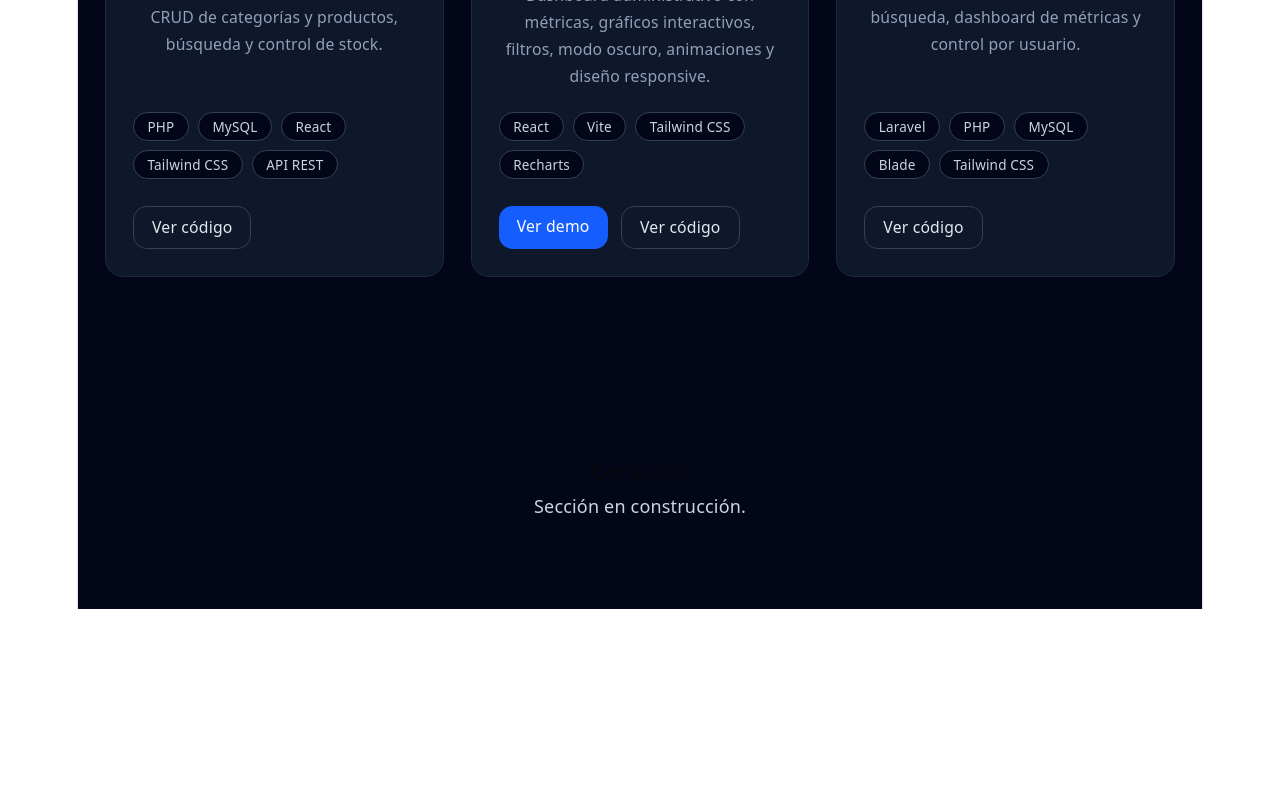
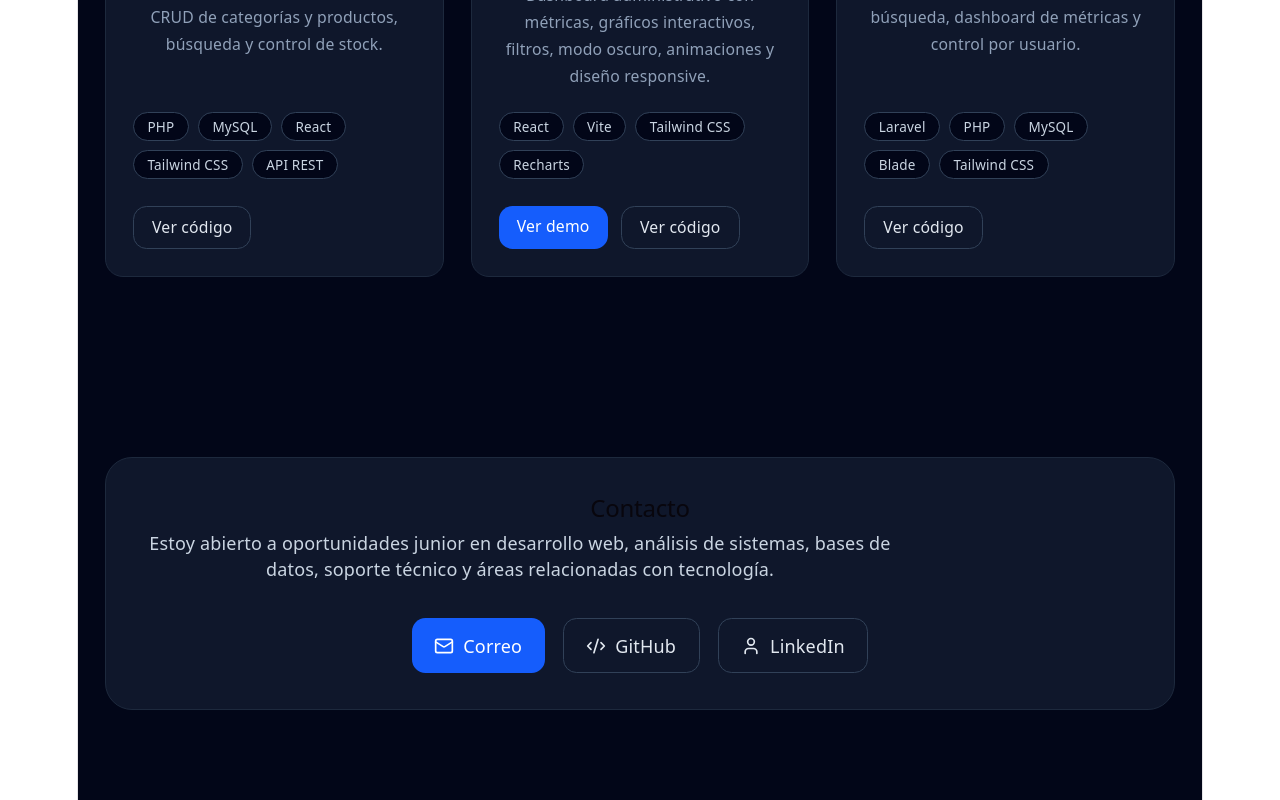
Before and after one commit to jorge2360/jorge-garcia-portfolio, a React (Vite) app: page / in a window 1280 px wide. Shown: the part 3028-3828 px from the top of the page. Before the commit the page ends 3637 px from the top, so only its background shows below. Built offline with nearby package versions, Linux system fonts and the light colour scheme.

Commit message:
Implementacion de seccion de contacto

```diff
--- a/src/sections/ContactSection.jsx
+++ b/src/sections/ContactSection.jsx
@@ -1,10 +1,46 @@
+import { Mail, User, Code2 } from 'lucide-react'
+
 function ContactSection() {
   return (
-    <section className="mx-auto max-w-6xl px-6 py-20">
-      <h2 className="text-3xl font-bold">Contacto</h2>
-      <p className="mt-4 text-slate-300">
-        Sección en construcción.
-      </p>
+    <section id="contact" className="mx-auto max-w-6xl px-6 py-20">
+      <div className="rounded-3xl border border-slate-800 bg-slate-900 p-8 text-center">
+        <h2 className="text-3xl font-bold">Contacto</h2>
+
+        <p className="mx-auto mt-4 max-w-2xl text-slate-300">
+          Estoy abierto a oportunidades junior en desarrollo web, análisis de sistemas,
+          bases de datos, soporte técnico y áreas relacionadas con tecnología.
+        </p>
+
+        <div className="mt-8 flex flex-wrap justify-center gap-4">
+          <a
+            href="mailto:jorgeg23600@gmail.com"
+            className="inline-flex items-center gap-2 rounded-xl bg-blue-600 px-5 py-3 font-medium text-white hover:bg-blue-700"
+          >
+            <Mail size={20} />
+            Correo
+          </a>
+
+          <a
+            href="https://github.com/jorge2360"
+            target="_blank"
+            rel="noreferrer"
+            className="inline-flex items-center gap-2 rounded-xl border border-slate-700 px-5 py-3 font-medium text-slate-200 hover:bg-slate-800"
+          >
+            <Code2 size={20} />
+            GitHub
+          </a>
+
+          <a
+            href="https://www.linkedin.com/in/jorge-garcía-0628b8222"
+            target="_blank"
+            rel="noreferrer"
+            className="inline-flex items-center gap-2 rounded-xl border border-slate-700 px-5 py-3 font-medium text-slate-200 hover:bg-slate-800"
+          >
+            <User size={20} />
+            LinkedIn
+          </a>
+        </div>
+      </div>
     </section>
   )
 }
```
